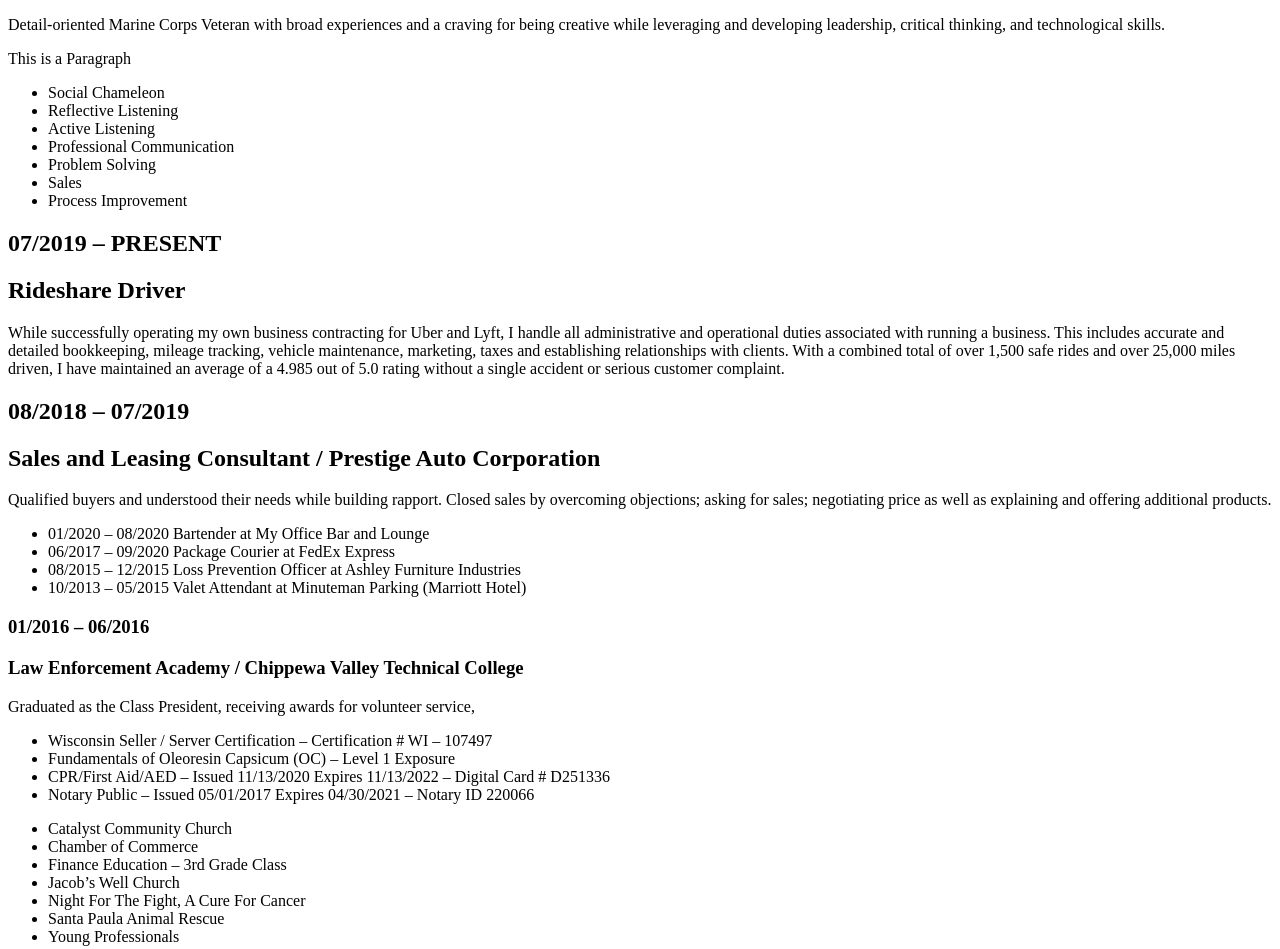
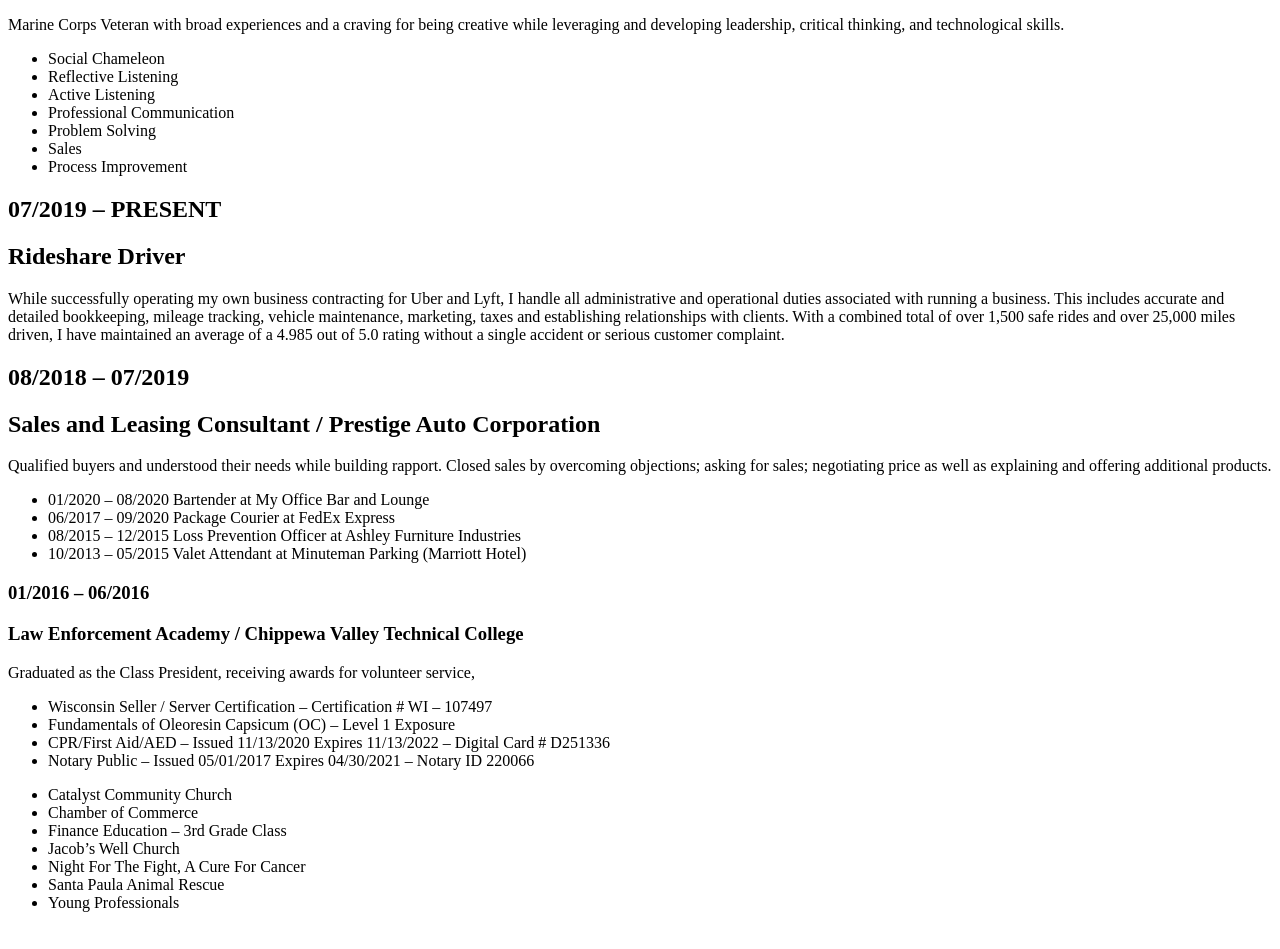
Before and after one commit to dstorbergjr/Resume, a plain HTML site: page index.html in a window 1280 px wide. After the commit the page ends 928 px from the top, so only its background shows below. Drawn offline with Linux system fonts and the light colour scheme.

Commit message:
formatting changes

```diff
--- a/index.html
+++ b/index.html
@@ -6,8 +6,8 @@
   </head>
   <body>
     <div class="Summary">
-    <p>Detail-oriented Marine Corps Veteran with broad experiences and a craving for being creative while leveraging and developing leadership, critical thinking, and technological skills.</p>
-    <p>This is a Paragraph</p></div>
+    <p>Marine Corps Veteran with broad experiences and a craving for being creative while leveraging and developing leadership, critical thinking, and technological skills.</p>
+    </div>
     <div class="Skills">
     <ul>
       <li>Social Chameleon</li>
```
